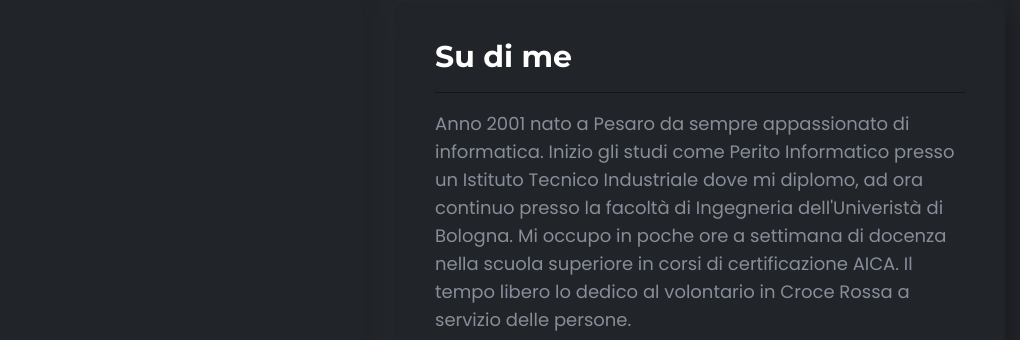
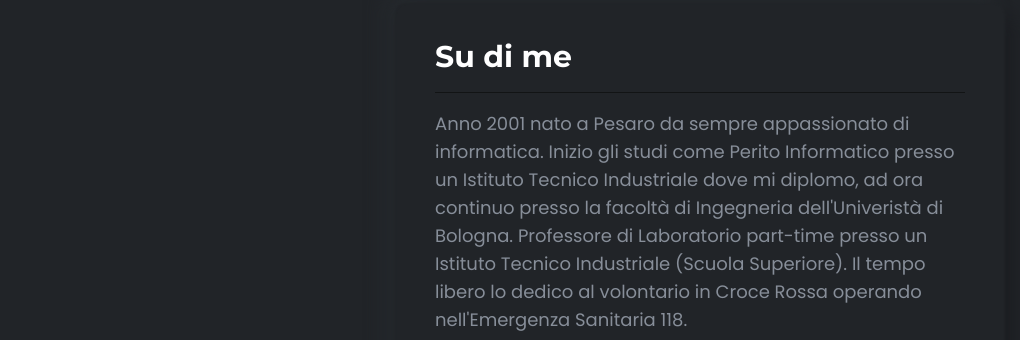
Before and after one commit to brtmnl/brtmnl.github.io, a plain HTML site: page index.html in a window 1280 px wide. Shown: the part 97-437 px from the top of the page, 260-1280 px from the left. Drawn offline with Linux system fonts and the light colour scheme.

Commit message:
change bio

```diff
--- a/index.html
+++ b/index.html
@@ -72,8 +72,8 @@
                                         Anno 2001 nato a Pesaro da sempre appassionato di informatica.
                                         Inizio gli studi come Perito Informatico presso un Istituto Tecnico Industriale dove mi diplomo,
                                         ad ora continuo presso la facoltà di Ingegneria dell'Univeristà di Bologna.
-                                        Mi occupo in poche ore a settimana di docenza nella scuola superiore in corsi di certificazione AICA.
-                                        Il tempo libero lo dedico al volontario in Croce Rossa a servizio delle persone.
+                                        Professore di Laboratorio part-time presso un Istituto Tecnico Industriale (Scuola Superiore).
+                                        Il tempo libero lo dedico al volontario in Croce Rossa operando nell'Emergenza Sanitaria 118.
                                     </p>
                                 </div>
                             </div>
```
